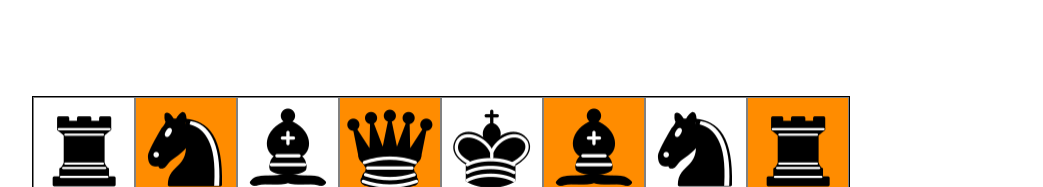
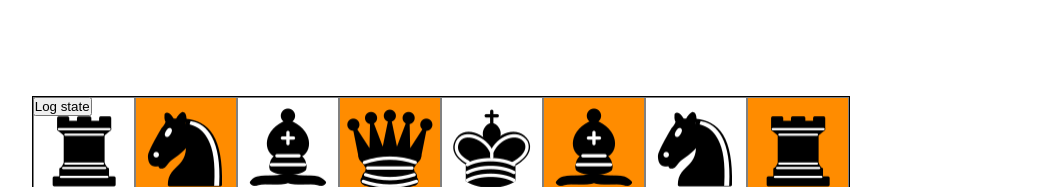
Before and after one commit to MrMuffinooo/next-chess, a Next.js app: page / in a window 1280 px wide. Shown: the top 187 px of the page, without its empty margins (118-1161 px from the left). Built offline with nearby package versions, Linux system fonts and the light colour scheme.

Commit message:
fix bugs, add log button

```diff
--- a/components/Chessboard.tsx
+++ b/components/Chessboard.tsx
@@ -17,6 +17,7 @@ export default function Chessboard() {
     useState(startCastleMovement);
 
   const handleTileClick = (coords: xyCoords) => {
+    console.log("clicked: " + JSON.stringify(coords));
     if (!tileSelected) {
       if (
         figurePlacement[coords.x][coords.y].color ==
@@ -53,26 +54,48 @@ export default function Chessboard() {
       }
     }
   };
+  const logState = () => {
+    console.log("-------------STATE-------------");
+    console.log("Positions:");
+    console.log(figurePlacement);
+    console.log("Is white move:");
+    console.log(isWhiteMove);
+    console.log("Selected tile:");
+    console.log(tileSelected);
+    console.log("Available move tiles:");
+    console.log(availableTiles);
+    console.log("Castling track:");
+    console.log(castleMovementTrack);
+    console.log("-------------------------------");
+  };
   return (
     <div className={styles.container}>
       {[...Array(8)].map((v, i) =>
-        [...Array(8)].map((w, j) => (
+        [...Array(8)].map((w, colNo) => {
+          const rowNo = 7 - i;
+          return (
             <Tile
-            id={8 * (7 - i) + j}
-            row={7 - i}
-            col={j}
-            key={8 * i + j}
-            piece={figurePlacement[j][7 - i]}
+              id={8 * rowNo + colNo}
+              row={rowNo}
+              col={colNo}
+              key={8 * rowNo + colNo}
+              piece={figurePlacement[colNo][rowNo]}
               onClick={handleTileClick}
               isPossibleMove={availableTiles.some((coords) => {
-              return coords.x == j && coords.y == i;
+                return coords.x == colNo && coords.y == rowNo;
               })}
               isHighlighted={
-              tileSelected ? tileSelected.x == j && tileSelected.y == i : false
+                tileSelected
+                  ? tileSelected.x == colNo && tileSelected.y == rowNo
+                  : false
               }
             />
-        ))
+          );
+        })
       )}
+      <button className={styles.logButton} onClick={logState}>
+        Log state
+      </button>
     </div>
   );
 }
--- a/components/Tile.tsx
+++ b/components/Tile.tsx
@@ -36,7 +36,7 @@ export default function Tile({
           ? "darkorange"
           : "white",
       }}
-      onClick={() => onClick({ x: row, y: col })}
+      onClick={() => onClick({ x: col, y: row })}
     >
       {fig ? (
         <Image
--- a/styles/Chessboard.module.css
+++ b/styles/Chessboard.module.css
@@ -5,6 +5,7 @@
     display: grid;
     grid-template-columns: repeat(8, 1fr);
     grid-template-rows: repeat(8, 1fr);
+    position: relative;
 }
 
 .tile{
@@ -14,3 +15,9 @@
     border: 1px solid grey;
     position: relative;
 }
+
+.logButton{
+    display: block;
+    position:absolute;
+    /* left: -100%; */
+}
--- a/utils/getLegalMoves.tsx
+++ b/utils/getLegalMoves.tsx
@@ -214,12 +214,14 @@ function pawnMoves(
   }
   //takes
   if (
+    from.x + 1 < 8 &&
     positions[from.x + 1][from.y + dir].color != color &&
     positions[from.x + 1][from.y + dir].color
   ) {
     moves.push({ x: from.x + 1, y: from.y + dir });
   }
   if (
+    from.x - 1 >= 0 &&
     positions[from.x - 1][from.y + dir].color != color &&
     positions[from.x - 1][from.y + dir].color
   ) {
```
Lines whose indentation alone changed are shown as unchanged.
